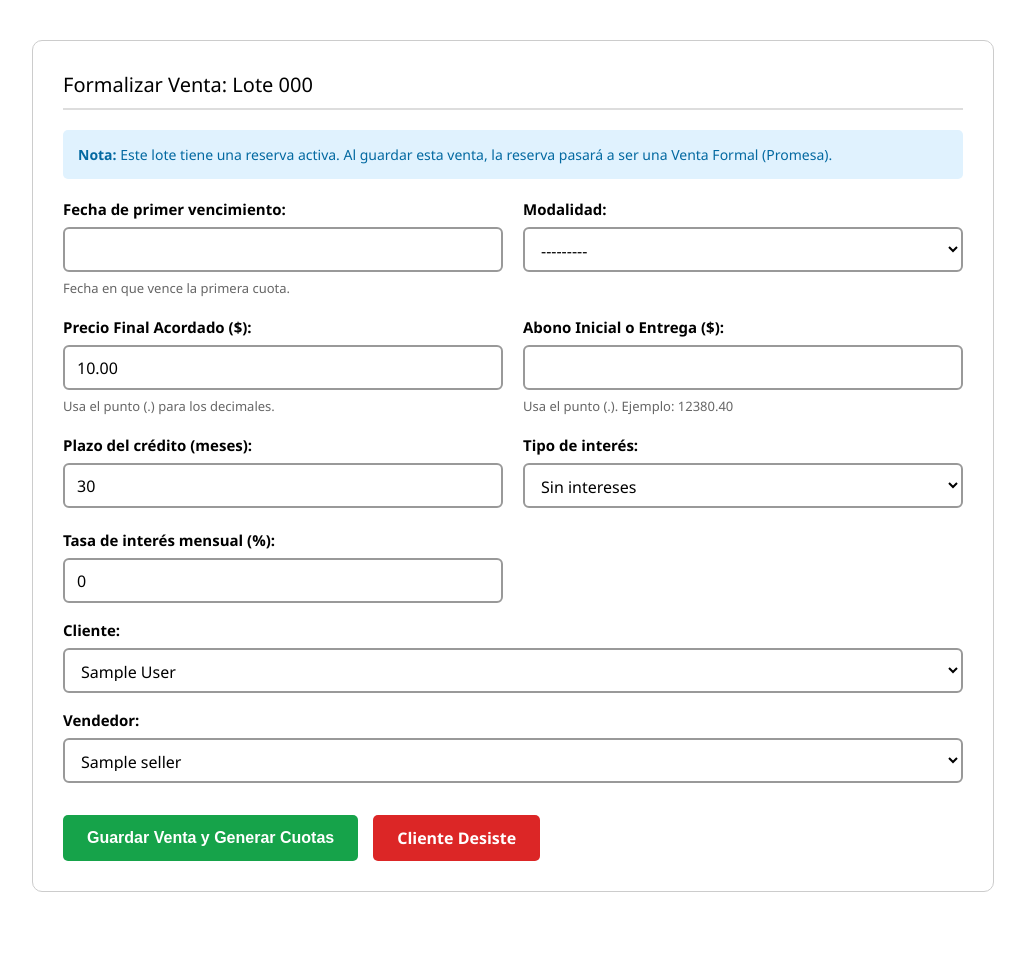
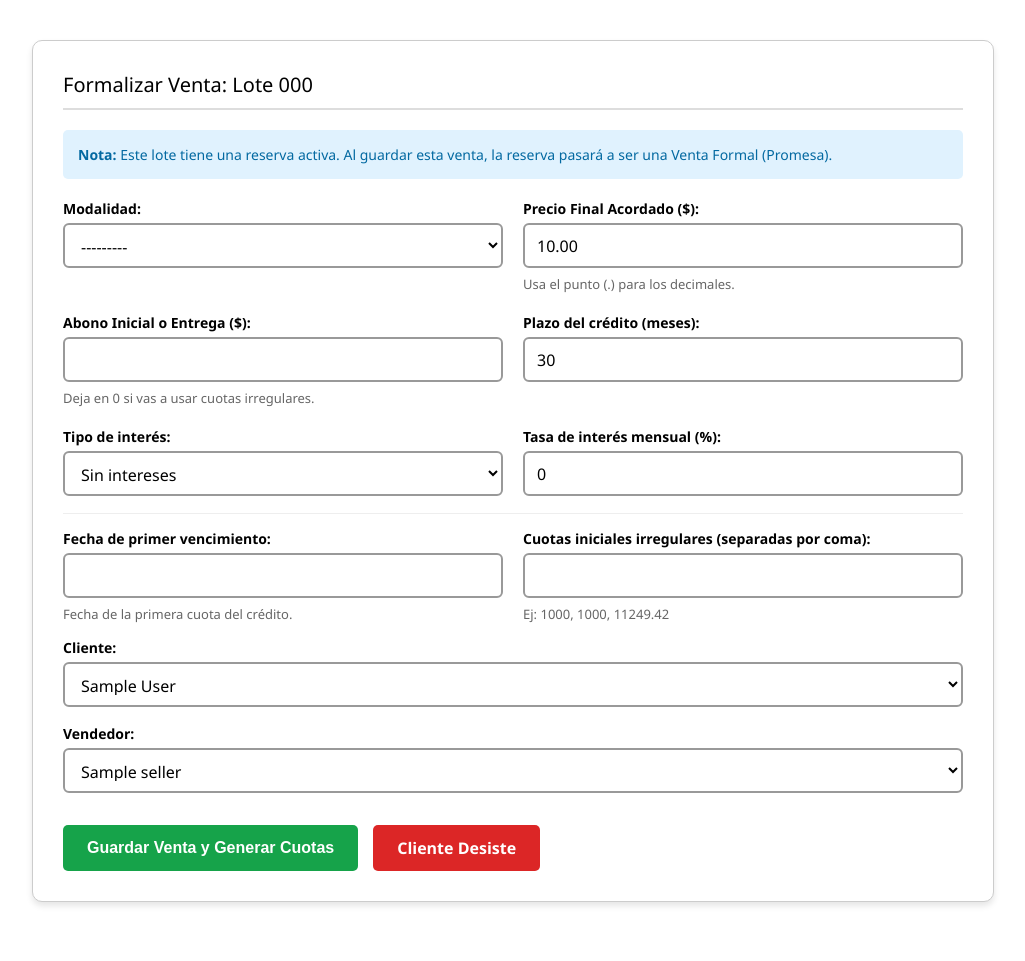
Before and after one commit to geovannybeltranbowen-crypto/inmoland-manager, a Django app: page /venta-final/1/ in a window 1280 px wide. Shown: the part 92-1053 px from the top of the page, without its empty margins (127-1152 px from the left). Before the commit the page ends 984 px from the top, so only its background shows below. Run offline with Django 5.2, Linux system fonts and the light colour scheme; a user stored in the database is signed in; tables that the repository leaves empty hold one stand-in row (values such as "Sample post").

Commit message:
Agregar campos de fecha de vencimiento y pagos irregulares al formulario

```diff
--- a/core/templates/core/form_venta_final.html
+++ b/core/templates/core/form_venta_final.html
@@ -9,20 +9,18 @@
         margin: 20px auto;
         border-radius: 10px;
         border: 1px solid #ccc;
+        box-shadow: 0 4px 6px rgba(0,0,0,0.1);
     }
     .formulario-caja h1 { color: #000000 !important; border-bottom: 2px solid #ddd; padding-bottom: 10px; }
-    .formulario-caja label { color: #000000 !important; font-weight: bold !important; font-size: 15px; margin-bottom: 8px; display: block; }
+    .formulario-caja label { color: #000000 !important; font-weight: bold !important; font-size: 14px; margin-bottom: 5px; display: block; }
 
-    /* AQUÍ ESTÁ EL ARREGLO: Forzamos la altura y el tamaño de letra */
-    .formulario-caja input,
-    .formulario-caja select,
-    .formulario-caja option {
+    .formulario-caja input, .formulario-caja select, .formulario-caja option {
         background-color: #ffffff !important;
         color: #000000 !important;
         border: 2px solid #999 !important;
         padding: 10px 12px !important;
-        font-size: 16px !important; /* Letra más grande */
-        height: 45px !important;    /* Caja más alta para que respire */
+        font-size: 16px !important;
+        height: 45px !important;
         width: 100%;
         box-sizing: border-box;
         border-radius: 6px;
@@ -30,6 +28,7 @@
 
     .formulario-caja p { margin-bottom: 15px; }
     .fila-doble { display: grid; grid-template-columns: 1fr 1fr; gap: 20px; }
+    .fila-completa { margin-top: 15px; }
     .texto-ayuda { color: #666; font-size: 13px; display: block; margin-top: 5px; }
 </style>
 
@@ -49,25 +48,7 @@
     <form method="post">
         {% csrf_token %}
 
-        {% if form.errors %}
-            <div style="background: #fee2e2; color: #991b1b; padding: 15px; border-radius: 5px; margin-bottom: 20px; border: 1px solid #f87171;">
-                <strong>¡Error! Corrige esto para guardar:</strong>
-                <ul style="margin-top: 10px; margin-bottom: 0; padding-left: 20px;">
-                    {% for field, errors in form.errors.items %}
-                        {% for error in errors %}
-                            <li><strong>{{ field|capfirst }}:</strong> {{ error }}</li>
-                        {% endfor %}
-                    {% endfor %}
-                </ul>
-            </div>
-        {% endif %}
-
         <div class="fila-doble">
-            <div>
-                {{ form.first_due_date.label_tag }}
-                {{ form.first_due_date }}
-                <small class="texto-ayuda">Fecha en que vence la primera cuota.</small>
-            </div>
             <div>
                 {{ form.sale_type.label_tag }}
                 {{ form.sale_type }}
@@ -81,7 +62,7 @@
             <div>
                 {{ form.initial_payment.label_tag }}
                 {{ form.initial_payment }}
-                <small class="texto-ayuda">Usa el punto (.). Ejemplo: 12380.40</small>
+                <small class="texto-ayuda">Deja en 0 si vas a usar cuotas irregulares.</small>
             </div>
             <div>
                 {{ form.credit_months.label_tag }}
@@ -98,12 +79,25 @@
             </div>
         </div>
 
-        <div style="margin-top: 15px;">
+        <div class="fila-doble" style="margin-top: 15px; border-top: 1px solid #eee; padding-top: 15px;">
+            <div>
+                {{ form.first_due_date.label_tag }}
+                {{ form.first_due_date }}
+                <small class="texto-ayuda">Fecha de la primera cuota del crédito.</small>
+            </div>
+            <div>
+                {{ form.initial_irregular_payments.label_tag }}
+                {{ form.initial_irregular_payments }}
+                <small class="texto-ayuda">Ej: 1000, 1000, 11249.42</small>
+            </div>
+        </div>
+
+        <div class="fila-completa">
             {{ form.client.label_tag }}
             {{ form.client }}
         </div>
 
-        <div style="margin-top: 15px;">
+        <div class="fila-completa">
             {{ form.seller.label_tag }}
             {{ form.seller }}
         </div>
```
